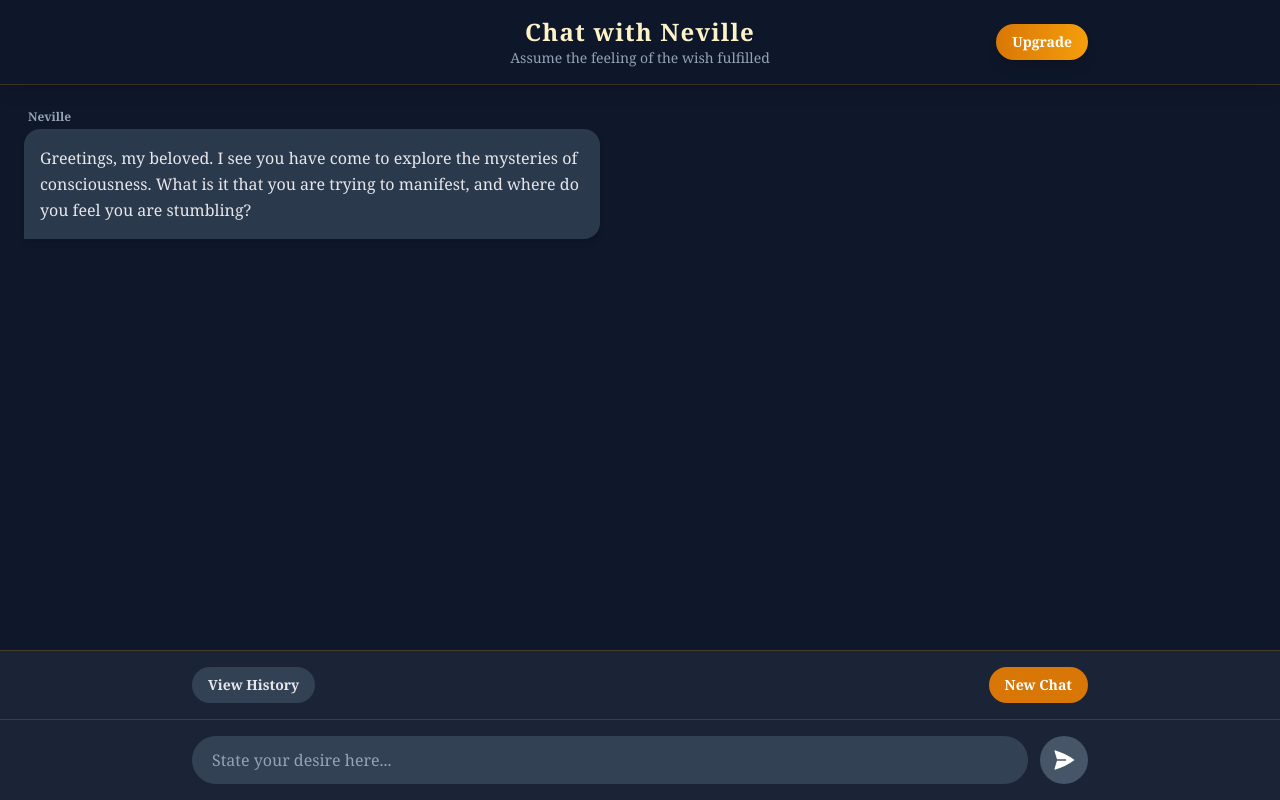
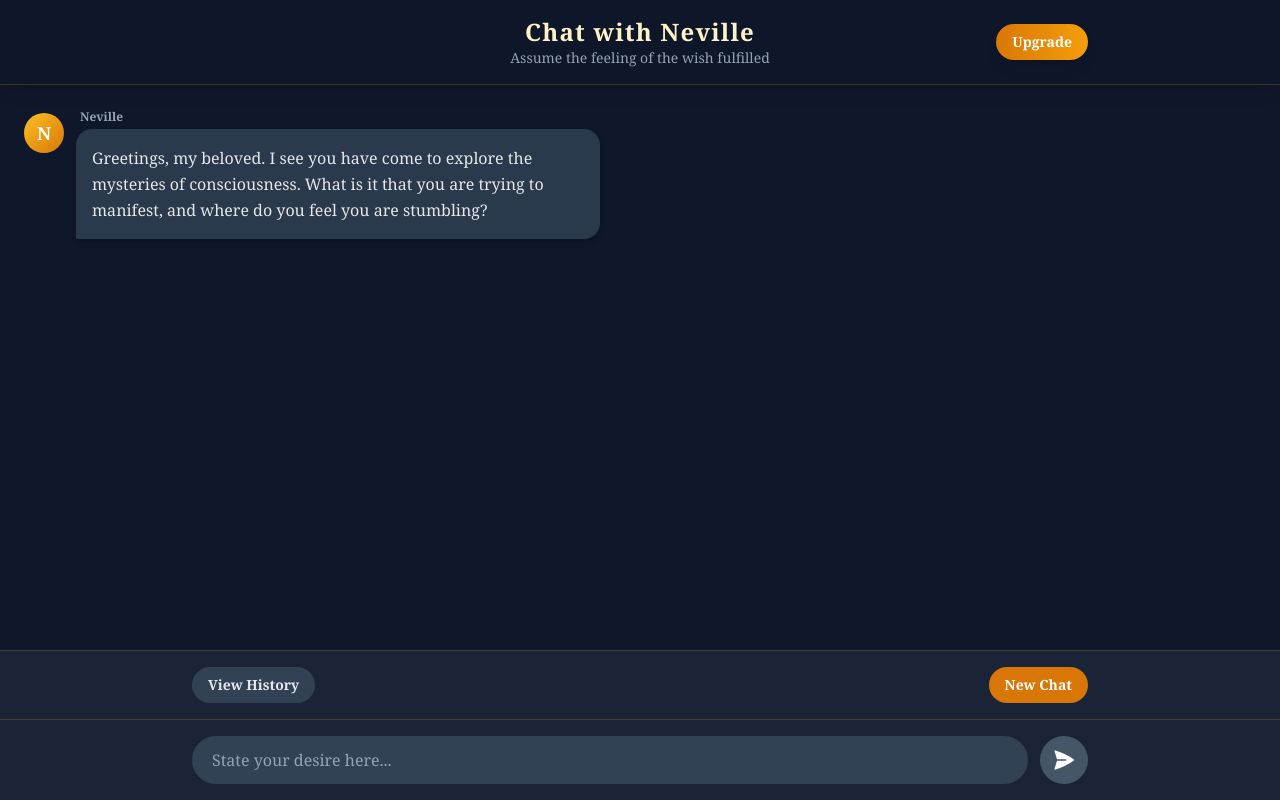
Before and after one commit to pumpkinsfan/Chat-with-Neville-Goddard, a React (Vite) app: page / in a window 1280 px wide. Built offline with nearby package versions, Linux system fonts and the light colour scheme.

Commit message:
Add avatars and adjust input styling
Co-authored-by: jeff <jeff@nxtlvl-digital.com>

```diff
--- a/components/ChatInput.tsx
+++ b/components/ChatInput.tsx
@@ -41,6 +41,7 @@ const ChatInput: React.FC<ChatInputProps> = ({ onSendMessage, isLoading }) => {
           rows={1}
           className="flex-1 bg-slate-700 text-gray-200 placeholder-slate-400 rounded-full py-3 px-5 focus:outline-none focus:ring-2 focus:ring-amber-500 resize-none transition-all duration-200"
           disabled={isLoading}
+          style={{ fontSize: '16px' }}
         />
         <button
           type="submit"
--- a/components/ChatMessage.tsx
+++ b/components/ChatMessage.tsx
@@ -1,6 +1,12 @@
 import React from 'react';
 import { Message, Role } from '../types';
 import GroundingSources from './GroundingSources';
+
+const NevilleAvatar: React.FC<{className?: string}> = ({className}) => (
+  <div className={`w-10 h-10 rounded-full bg-gradient-to-br from-amber-400 to-amber-600 flex items-center justify-center text-white font-bold text-lg ${className}`}>
+    N
+  </div>
+);
 
 interface ChatMessageProps {
   message: Message;
@@ -19,6 +25,9 @@ const ChatMessage: React.FC<ChatMessageProps> = ({ message }) => {
   return (
     <div className={`w-full ${wrapperClasses}`}>
       <div className="max-w-xl w-full">
+        <div className={`flex items-start gap-3 ${isUser ? 'flex-row-reverse' : 'flex-row'}`}>
+          {!isUser && <NevilleAvatar className="flex-shrink-0 mt-1" />}
+          <div className="flex-1">
             <p className={`text-xs font-semibold mb-1 px-1 ${authorClasses}`}>
               {authorName}
             </p>
@@ -29,6 +38,13 @@ const ChatMessage: React.FC<ChatMessageProps> = ({ message }) => {
               )}
             </div>
           </div>
+          {isUser && (
+            <div className="w-10 h-10 rounded-full bg-gradient-to-br from-slate-600 to-slate-700 flex items-center justify-center text-white font-bold text-lg flex-shrink-0 mt-1">
+              U
+            </div>
+          )}
+        </div>
+      </div>
     </div>
   );
 };
--- a/components/LoadingIndicator.tsx
+++ b/components/LoadingIndicator.tsx
@@ -1,10 +1,19 @@
 
 import React from 'react';
+
+const NevilleAvatar: React.FC<{className?: string}> = ({className}) => (
+  <div className={`w-10 h-10 rounded-full bg-gradient-to-br from-amber-400 to-amber-600 flex items-center justify-center text-white font-bold text-lg ${className}`}>
+    N
+  </div>
+);
 
 const LoadingIndicator: React.FC = () => {
   return (
     <div className="flex justify-start w-full">
       <div className="max-w-xl w-full">
+        <div className="flex items-start gap-3">
+          <NevilleAvatar className="flex-shrink-0 mt-1" />
+          <div className="flex-1">
             <p className="text-xs font-semibold mb-1 px-1 text-left text-slate-400">
               Neville
             </p>
@@ -15,6 +24,8 @@ const LoadingIndicator: React.FC = () => {
             </div>
           </div>
         </div>
+      </div>
+    </div>
   );
 };
 
--- a/index.html
+++ b/index.html
@@ -4,7 +4,7 @@
   <head>
     <meta charset="UTF-8" />
     <link rel="icon" type="image/svg+xml" href="/vite.svg" />
-    <meta name="viewport" content="width=device-width, initial-scale=1.0" />
+    <meta name="viewport" content="width=device-width, initial-scale=1.0, maximum-scale=1.0, user-scalable=no" />
     <title>Chat with Neville</title>
     <script src="https://cdn.tailwindcss.com"></script>
   <script type="importmap">
```
Lines whose indentation alone changed are shown as unchanged.
